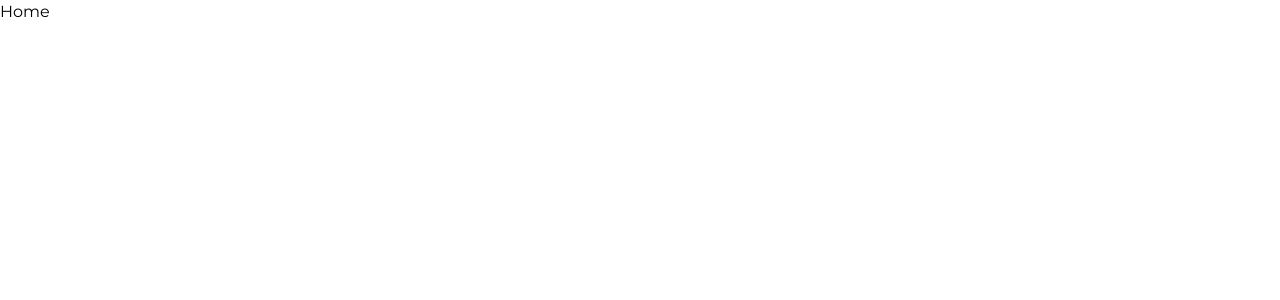
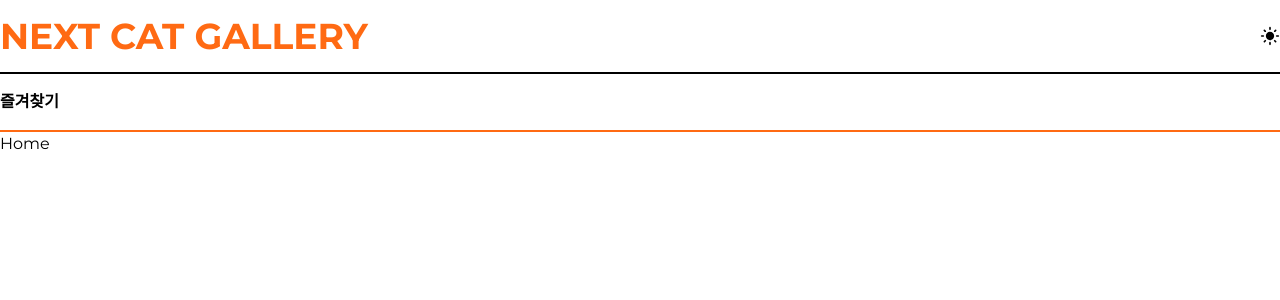
Before and after one commit to fromnowwon/next-ts-cat-gallery-app, a Next.js app: page / in a window 1280 px wide. Shown: the top 300 px of the page. Built offline with nearby package versions, Linux system fonts and the light colour scheme.

Commit message:
feat: Nav bar 생성

```diff
--- a/app/layout.tsx
+++ b/app/layout.tsx
@@ -2,6 +2,7 @@ import type { Metadata } from "next";
 import { Montserrat } from "next/font/google";
 import "./globals.css";
 import { ThemeProvider } from "next-themes";
+import NavBar from "@/components/NavBar";
 
 const montserrat = Montserrat({ subsets: ["latin"] });
 
@@ -18,7 +19,10 @@ export default function RootLayout({
   return (
     <html>
       <body className={montserrat.className}>
-        <ThemeProvider>{children}</ThemeProvider>
+        <ThemeProvider>
+          <NavBar />
+          {children}
+        </ThemeProvider>
       </body>
     </html>
   );
--- /dev/null
+++ b/components/NavBar/ModeSwitch.tsx
@@ -0,0 +1,28 @@
+"use client";
+import { useTheme } from "next-themes";
+import { MdDarkMode, MdLightMode } from "react-icons/md";
+
+export default function ModeSwitch() {
+  const { theme, setTheme, systemTheme } = useTheme();
+  const currentTheme = theme === "system" ? systemTheme : theme;
+
+  const toggleMode = (mode: string) => {
+    setTheme(mode);
+  };
+
+  return (
+    <>
+      {currentTheme === "dark" ? (
+        <MdDarkMode
+          onClick={() => toggleMode("light")}
+          className="text-xl cursor-pointer hover:text-primary-dark"
+        />
+      ) : (
+        <MdLightMode
+          onClick={() => toggleMode("dark")}
+          className="text-xl cursor-pointer hover:text-primary"
+        />
+      )}
+    </>
+  );
+}
--- /dev/null
+++ b/components/NavBar/NavMenuItem.tsx
@@ -0,0 +1,17 @@
+import Link from "next/link";
+
+interface NavMenuItemProps {
+  title: string;
+  address: string;
+}
+
+export default function NavMenuItem({ title, address }: NavMenuItemProps) {
+  return (
+    <Link
+      href={address}
+      className="py-1 min-w-[60px] font-bold hover:text-primary transition-colors"
+    >
+      {title}
+    </Link>
+  );
+}
--- /dev/null
+++ b/components/NavBar/index.tsx
@@ -0,0 +1,39 @@
+import Link from "next/link";
+import ModeSwitch from "./ModeSwitch";
+import NavMenuItem from "./NavMenuItem";
+
+const navMenuData = [
+  {
+    id: 1,
+    title: "즐겨찾기",
+    address: "/favorite",
+  },
+];
+
+export default function NavBar() {
+  return (
+    <nav className="flex flex-col w-full pt-4">
+      <div className="flex justify-between items-center container mx-auto">
+        <Link href="/">
+          <h1 className="text-primary dark:text-primary-dark font-bold text-4xl">
+            NEXT CAT GALLERY
+          </h1>
+        </Link>
+        <ModeSwitch />
+      </div>
+      <div className="w-full border-b-2 border-b-primary border-t-2 border-t-slate-100 mt-4">
+        <div className="flex justify-between items-center container mx-auto">
+          <div className="flex gap-4 py-3">
+            {navMenuData.map((menu) => (
+              <NavMenuItem
+                key={menu.id}
+                title={menu.title}
+                address={menu.address}
+              />
+            ))}
+          </div>
+        </div>
+      </div>
+    </nav>
+  );
+}
--- a/package.json
+++ b/package.json
@@ -12,7 +12,8 @@
     "next": "14.2.5",
     "next-themes": "^0.3.0",
     "react": "^18",
-    "react-dom": "^18"
+    "react-dom": "^18",
+    "react-icons": "^5.2.1"
   },
   "devDependencies": {
     "@types/node": "^20",
```
Also changed, not shown: 1 other file (tests, documents, lock files or other folders).
